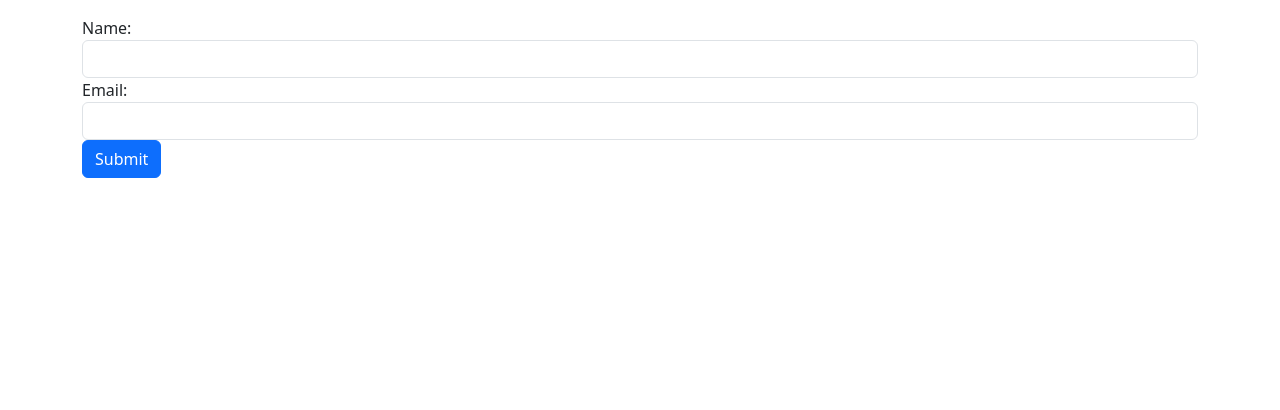
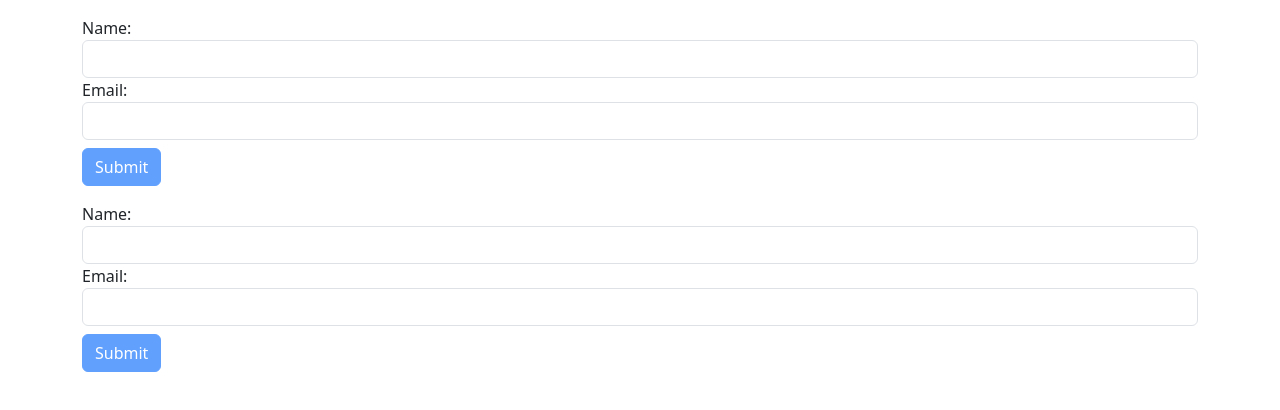
Before and after one commit to fawzanoachira/Angular-Tutorials, an Angular app in the folder angular-basics/: page /reactive-form in a window 1280 px wide. Before the commit this address led to /. Shown: the top 410 px of the page. Built offline with nearby package versions, Linux system fonts and the light colour scheme.

Commit message:
reactive form example

```diff
--- a/angular-basics/src/app/app.component.html
+++ b/angular-basics/src/app/app.component.html
@@ -19,10 +19,11 @@
 
 
 <!-- <app-second></app-second> -->
- <app-third></app-third>
+<!-- <app-third></app-third> -->
+<app-reactive-form-component></app-reactive-form-component>
 <router-outlet></router-outlet>
 <!-- <app-first></app-first> -->
- <!-- <app-directive></app-directive> -->
+<!-- <app-directive></app-directive> -->
 <!--
 Data Binding
     1. Interpolation
--- /dev/null
+++ b/angular-basics/src/app/reactive-form-component/reactive-form-component.component.html
@@ -0,0 +1,25 @@
+<div class="container mt-3">
+    <form [formGroup]="reactiveFormData" (ngSubmit)="onSubmit()">
+        <div class="form-group">
+            <label for="name">Name: </label>
+            <input class="form-control" type="text" name="name" id="name" formControlName="name">
+            <div *ngIf="reactiveFormData.get('name')?.invalid && reactiveFormData.get('name')?.touched">
+                <p style="color: red;">Name is required</p>
+            </div>
+        </div>
+        <div class="form-group">
+            <label for="email">Email: </label>
+            <input class="form-control" type="email" name="email" id="email" formControlName="email">
+            <div *ngIf="reactiveFormData.get('email')?.invalid && reactiveFormData.get('email')?.touched">
+                <p *ngIf="reactiveFormData.get('email')?.errors?.['required']" style="color: red;">Email is required</p>
+                <p *ngIf="reactiveFormData.get('email')?.errors?.['email']" style="color: red;">Enter a valid email</p>
+            </div>
+        </div>
+        <button class="btn btn-primary mt-2" type="submit" [disabled]="reactiveFormData.invalid">Submit</button>
+    </form>
+</div>
+
+<div class="container mt-5 " *ngIf="submittedData">
+    <h1 class="h1">Submitted Data</h1>
+    <pre>{{submittedData | json}}</pre>
+</div>
--- /dev/null
+++ b/angular-basics/src/app/reactive-form-component/reactive-form-component.component.ts
@@ -0,0 +1,23 @@
+import { Component } from '@angular/core';
+import { FormControl, FormGroup, Validators } from '@angular/forms';
+
+@Component({
+  selector: 'app-reactive-form-component',
+  templateUrl: './reactive-form-component.component.html',
+  styleUrls: ['./reactive-form-component.component.css']
+})
+export class ReactiveFormComponentComponent {
+  public reactiveFormData = new FormGroup({
+    name: new FormControl(null, [Validators.required]),
+    email: new FormControl(null, [Validators.required, Validators.email])
+  })
+
+  onSubmit(): any {
+    if (this.reactiveFormData.valid) {
+      this.submittedData = this.reactiveFormData.value;
+    }
+    console.log(this.reactiveFormData)
+  }
+
+  submittedData: any = null;
+}
```
Also changed, not shown: angular-basics/src/app/app-routing.module.ts (+6 -16 lines), angular-basics/src/app/app.module.ts (+6 -3 lines), angular-basics/src/app/reactive-form-component/reactive-form-component.component.css (added), 1 other file (tests, documents, lock files or other folders).
